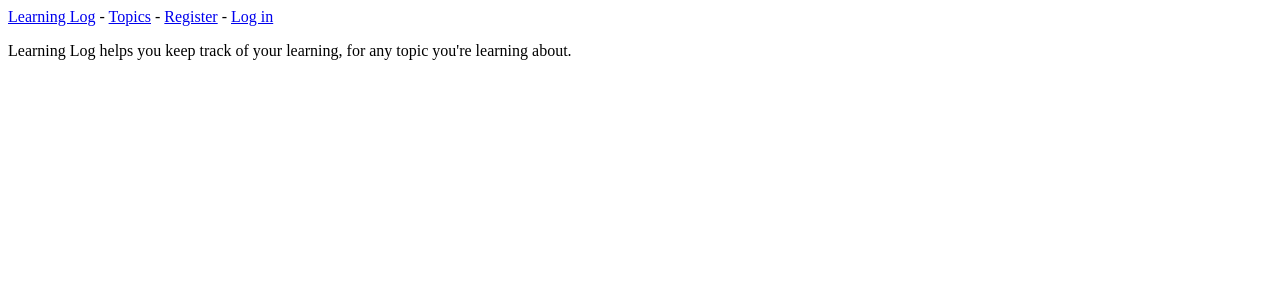
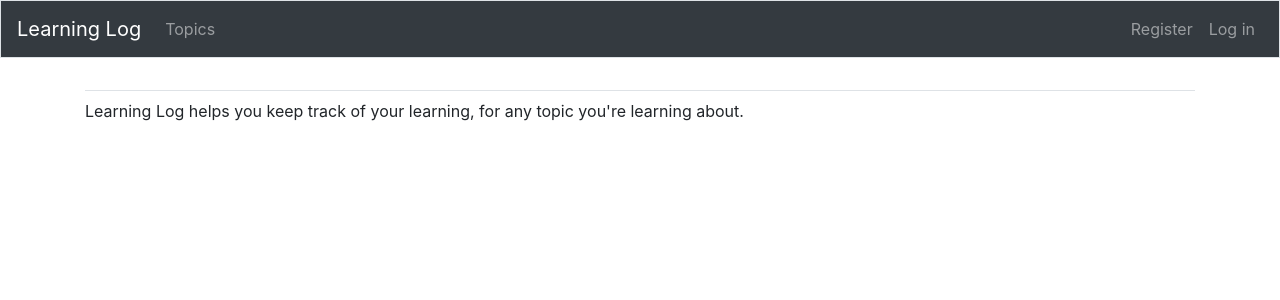
Before and after one commit to Munewxar/learning-log, a Django app: page / in a window 1280 px wide. Shown: the top 300 px of the page. Run offline with Django 4.2, Linux system fonts and the light colour scheme; some libraries are stand-ins or nearby versions.

Commit message:
base page appearance changed

```diff
--- a/learning_logs/templates/learning_logs/base.html
+++ b/learning_logs/templates/learning_logs/base.html
@@ -1,14 +1,76 @@
-<p>
-  <a href="{% url 'learning_logs:index' %}">Learning Log</a> -
-  <a href="{% url 'learning_logs:topics' %}">Topics</a> -
-  {% if user.is_authenticated %}
-  Hello, {{ user.username }}.
-  <a href="{% url 'users:logout' %}">Log out</a>
-  {% else %}
-  <a href="{% url 'users:register' %}">Register</a> -
-  <a href="{% url 'users:login' %}">Log in</a>
-  {% endif %}
-</p>
+{% load bootstrap4 %}
 
-{% block content %}
-{% endblock content %}
+<!DOCTYPE html>
+<html lang="en">
+
+  <head>
+    <meta charset="utf-8" />
+    <meta name="viewport" content="width=device-width, initial-scale=1,
+      shrink-to-fit=no" />
+    <title>Learning Log</title>
+
+    {% bootstrap_css %} {% bootstrap_javascript jquery='full' %}
+  </head>
+
+  <body>
+
+    <nav class="navbar navbar-expand-md navbar-dark bg-dark mb-4 border">
+
+      <a class="navbar-brand" href="{% url 'learning_logs:index' %}">
+        Learning Log
+      </a>
+
+      <button class="navbar-toggler" type="button" data-toggle="collapse"
+        data-target="#navbarCollapse" aria-controls="navbarCollapse"
+        aria-expanded="false" aria-label="Toggle navigation">
+        <span class="navbar-toggler-icon"></span>
+      </button>
+
+      <div class="collapse navbar-collapse" id="navbarCollapse">
+        <ul class="navbar-nav mr-auto">
+          <li class="nav-item">
+            <a class="nav-link" href="{% url 'learning_logs:topics' %}">
+              Topics
+            </a>
+          </li>
+        </ul>
+
+        <ul class="navbar-nav ml-auto">
+          {% if user.is_authenticated %}
+          <li class="nav-item">
+            <span class="navbar-text mr-3">Hello, {{ user.username }}.</span>
+          </li>
+          <li class="nav-item">
+            <a class="nav-link" href="{% url 'users:logout' %}">
+              Log out
+            </a>
+          </li>
+          {% else %}
+          <li class="nav-item">
+            <a class="nav-link" href="{% url 'users:register' %}">
+              Register
+            </a>
+          </li>
+          <li class="nav-item">
+            <a class="nav-link" href="{% url 'users:login' %}">
+              Log in
+            </a>
+          </li>
+        </ul>
+        {% endif %}
+      </div>
+
+    </nav>
+
+    <main role="main" class="container">
+      <div class="pb-2 mb-2 border-bottom">
+        {% block page_header %}{% endblock page_header %}
+      </div>
+      <div>
+        {% block content %}{% endblock content %}
+      </div>
+    </main>
+
+  </body>
+
+</html>
```
